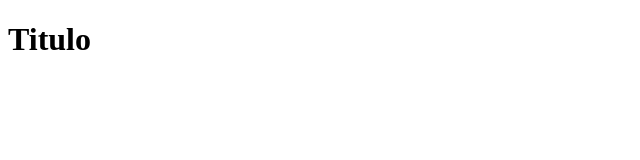
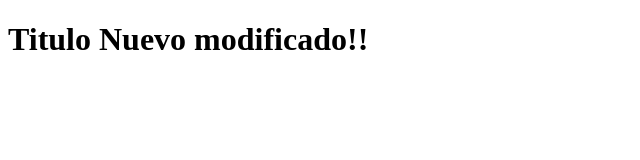
Before and after one commit to hectorromerodev/gitCourseControl, a plain HTML site: page index.html in a window 1280 px wide. Shown: the whole page, without its empty margins (0-640 px from the left). Drawn offline with Linux system fonts and the light colour scheme.

Commit message:
Titulo modificado

```diff
--- a/index.html
+++ b/index.html
@@ -6,6 +6,7 @@
   <title>Index</title>
 </head>
 <body>
-  <h1>Titulo</h1>
+  <h1>Titulo Nuevo modificado!!</h1>
+
 </body>
 </html>
```
